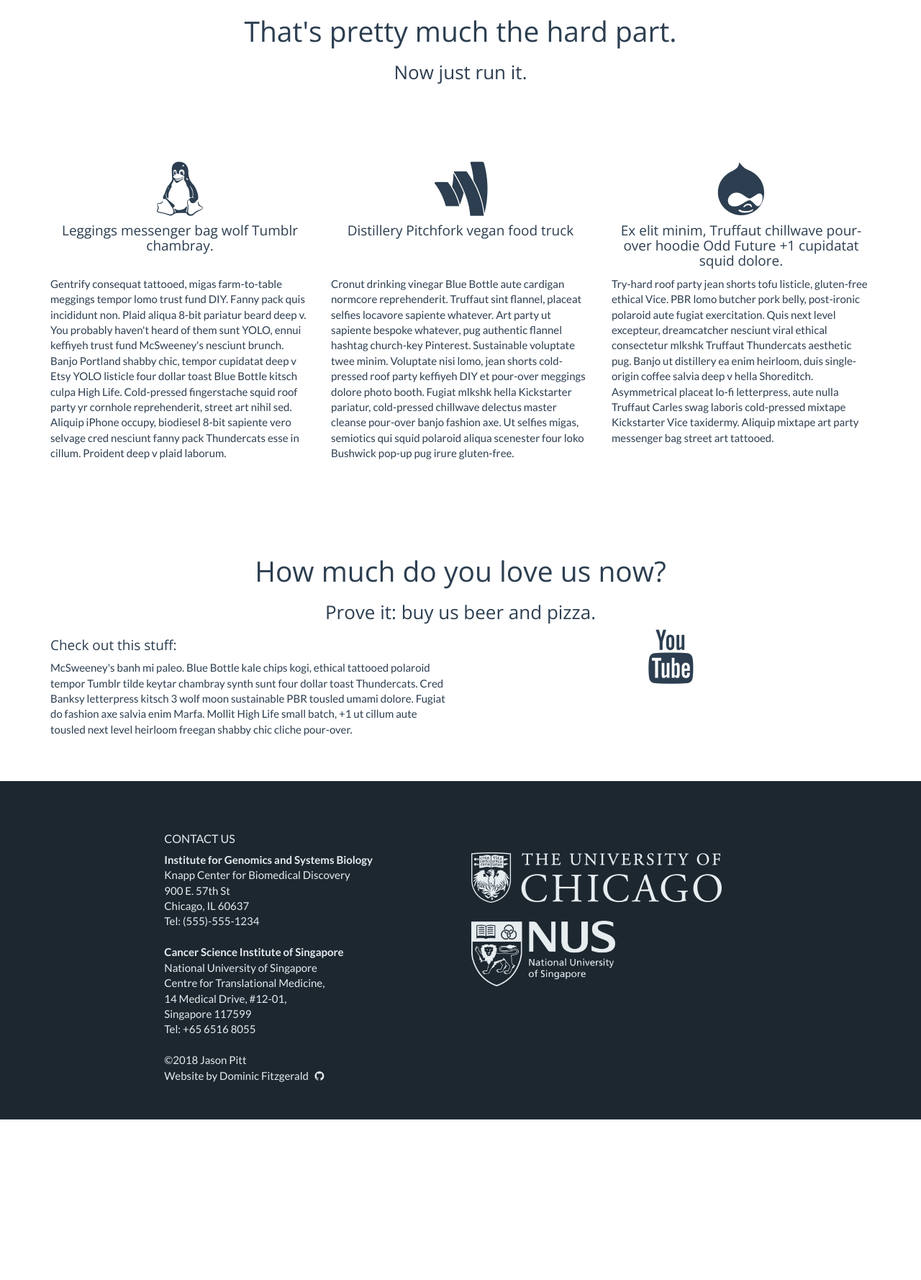
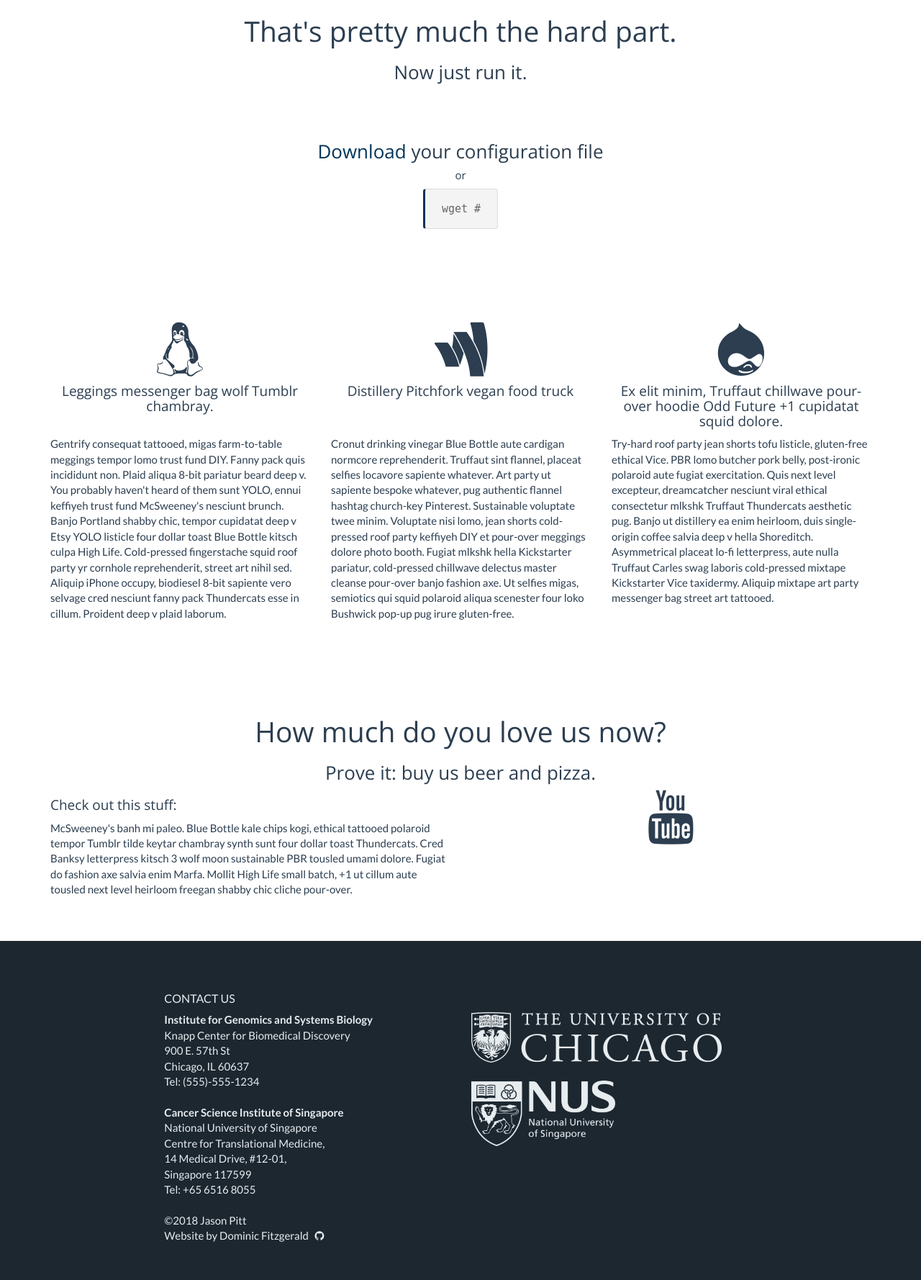
Before and after one commit to PittGenomics/SwiftSeqWeb, a Django app: template swiftseqweb/templates/swiftseqweb/generate_workflow/download_complete.html in a window 1280 px wide. Shown: the part 163-1941 px from the top of the page at 72% size. Before the commit the page ends 1718 px from the top, so only its background shows below. Run offline with Django 3.2, Linux system fonts and the light colour scheme; the template is opened without the code that fills it: most values are stand-ins (such as "Sample title", 1, 10 or a date in 2020); some libraries are stand-ins or nearby versions.

Commit message:
Removed automatic download, instead made a download link, which can be used with wget

```diff
--- a/swiftseqweb/static/css/swiftseqweb.css
+++ b/swiftseqweb/static/css/swiftseqweb.css
@@ -184,3 +184,21 @@ h1,h2,h3,h4,h5,h6{
 a:hover {
     text-decoration: none;
 }
+
+/* Citation: https://stackoverflow.com/a/48694906/1539628 */
+pre {
+    background: #f4f4f4;
+    border: 1px solid #ddd;
+    border-left: 3px solid rgba(0, 52, 89, 1);
+    color: #666;
+    page-break-inside: avoid;
+    font-family: monospace;
+    font-size: 15px;
+    line-height: 1.6;
+    margin-bottom: 1.6em;
+    max-width: 100%;
+    overflow: auto;
+    padding: 1em 1.5em;
+    display: inline-block;
+    word-wrap: break-word;
+}
--- a/swiftseqweb/templates/swiftseqweb/generate_workflow/download_complete.html
+++ b/swiftseqweb/templates/swiftseqweb/generate_workflow/download_complete.html
@@ -7,6 +7,18 @@
         <h3>Now just run it.</h3>
     </div>
 </div>
+</section>
+<section class="swiftseq-section-bottom">
+<div class="container">
+        <div class="row swiftseq-text-centered">
+        <h3>
+            <a href="{{ relative_download_link }}" download>Download</a>
+            your configuration file
+        </h3><h5>or</h5>
+        <pre>wget {{ full_download_link }}</pre>
+    </div>
+</div>
+
 </section>
 <section class="swiftseq-section">
 <div class="container">
--- a/swiftseqweb/templates/swiftseqweb/generate_workflow/generate.html
+++ b/swiftseqweb/templates/swiftseqweb/generate_workflow/generate.html
@@ -51,6 +51,7 @@
 <!-- Main application -->
 <section class="swiftseq-section-bottom">
 <form method="post" action="/generate-workflow/process-workflow/">
+{% csrf_token %}
 <div class="container">
     <div class="row">
         <!-- Column for Steps -->
@@ -95,7 +96,7 @@
     </div>
     <div class="row">
         <div class="col-xs-12">
-            <button type="button" class="btn btn-primary" style="float:right" id="submitbutton">
+            <button type="submit" class="btn btn-primary" style="float:right" id="submitbutton">
                 <span class="fa fa-download"></span>&nbsp;&nbsp;Download Workflow
             </button>
         </div>
--- a/swiftseqweb_srv/settings.py
+++ b/swiftseqweb_srv/settings.py
@@ -103,3 +103,4 @@ MEDIA_ROOT = os.path.join(BASE_DIR, 'media')
 MEDIA_URL = '/media/'
 
 LOGIN_URL = '/login/'
+FQDN = local_settings.FQDN
```
Also changed, not shown: swiftseqweb/static/js/generate_workflow/generate.js (+0 -10 lines), swiftseqweb/views.py (+35 -11 lines).
